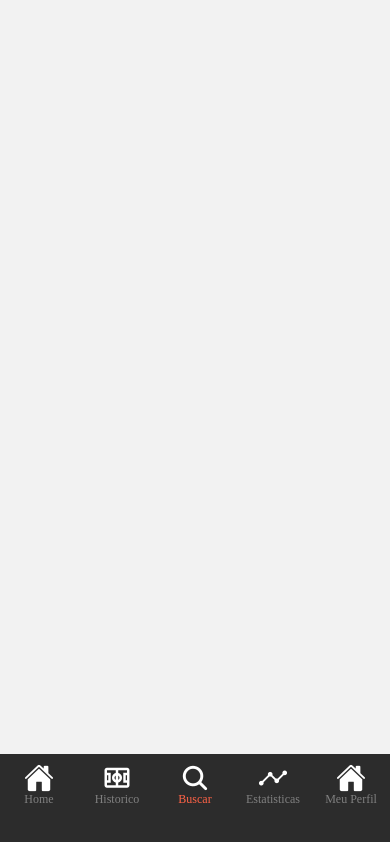
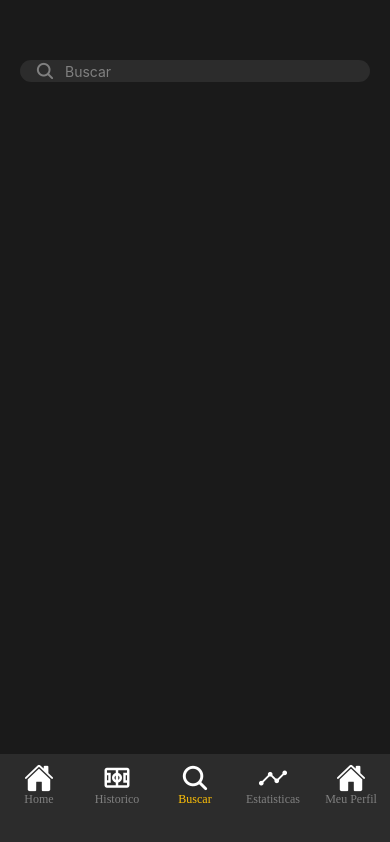
Before and after one commit to AlexandreFreitas04/tcc, a React Native app: screen /Buscar in a window 390 px wide. Built offline with nearby package versions, Linux system fonts and the light colour scheme.

Commit message:
adicionando a barra de busca na aba buscar

```diff
--- a/App.js
+++ b/App.js
@@ -22,7 +22,7 @@ export default function App() {
             paddingTop: 5,
             borderTopWidth: 0
           },
-          tabBarActiveTintColor: 'tomato',
+          tabBarActiveTintColor: '#ffc107',
           tabBarInactiveTintColor: 'gray',
           headerShown: false,
           tabBarLabelStyle:{
--- a/estilos/buscarStyle.js
+++ b/estilos/buscarStyle.js
@@ -0,0 +1,24 @@
+import { StyleSheet } from 'react-native';
+
+export default StyleSheet.create({
+  container: {
+    flex: 1,
+    backgroundColor: '#1A1A1A',
+    paddingTop: 50
+},
+  barra:{
+    flexDirection: 'row',
+    alignItems: 'center',
+    backgroundColor: '#2c2c2c',
+    borderRadius: 15,
+    paddingHorizontal: 15,
+    marginHorizontal: 20,
+    marginVertical: 10,
+  },
+  iconeBusca:{
+    marginRight: 10
+  },
+  inputBuscar: {
+    color: 'white'
+  }
+});
--- a/screens/Buscar.js
+++ b/screens/Buscar.js
@@ -1,10 +1,20 @@
 import { StatusBar } from 'expo-status-bar';
-import { StyleSheet, Text, View } from 'react-native';
-import styles from '../Projeto07/styles'
+import { StyleSheet, Text, TextInput, View } from 'react-native';
+import styles from '../estilos/buscarStyle';
+import Texto from '../meuTexto';
+import { Ionicons } from '@expo/vector-icons';
 
 export default function Buscar () {
   return (
-    <View>
+    <View style={styles.container}>
+      <View style={styles.barra}>
+        <Ionicons name="search" size={20} color='gray' style={styles.iconeBusca}/>
+        <TextInput
+        style={styles.inputBuscar}
+        placeholder='Buscar'
+        placeholderTextColor='gray'
+        />
+      </View>
     </View>
   )
 }
--- a/screens/Estatisticas.js
+++ b/screens/Estatisticas.js
@@ -1,6 +1,6 @@
 import { StatusBar } from 'expo-status-bar';
 import { StyleSheet, Text, View } from 'react-native';
-import styles from '../Projeto07/styles'
+
 
 
 export default function Estatisticas () {
--- a/screens/HistPartida.js
+++ b/screens/HistPartida.js
@@ -1,6 +1,6 @@
 import { StatusBar } from 'expo-status-bar';
 import { StyleSheet, Text, View } from 'react-native';
-import styles from '../Projeto07/styles'
+
 
 
 export default function HistPartida () {
--- a/screens/MeuPerfil.js
+++ b/screens/MeuPerfil.js
@@ -1,6 +1,6 @@
 import { StatusBar } from 'expo-status-bar';
 import { StyleSheet, Text, View } from 'react-native';
-import styles from '../Projeto07/styles'
+
 
 
 export default function MeuPerfil () {
```
Also changed, not shown: styles.js (deleted).
